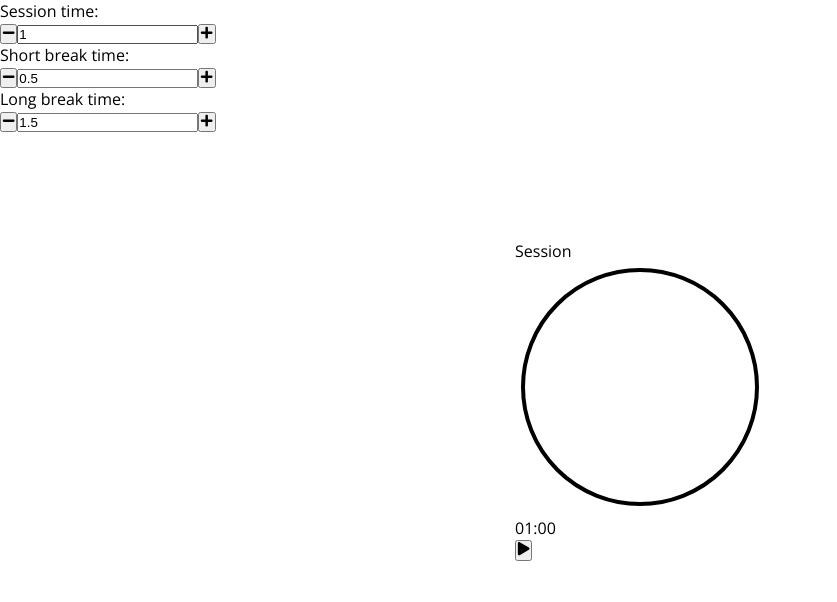
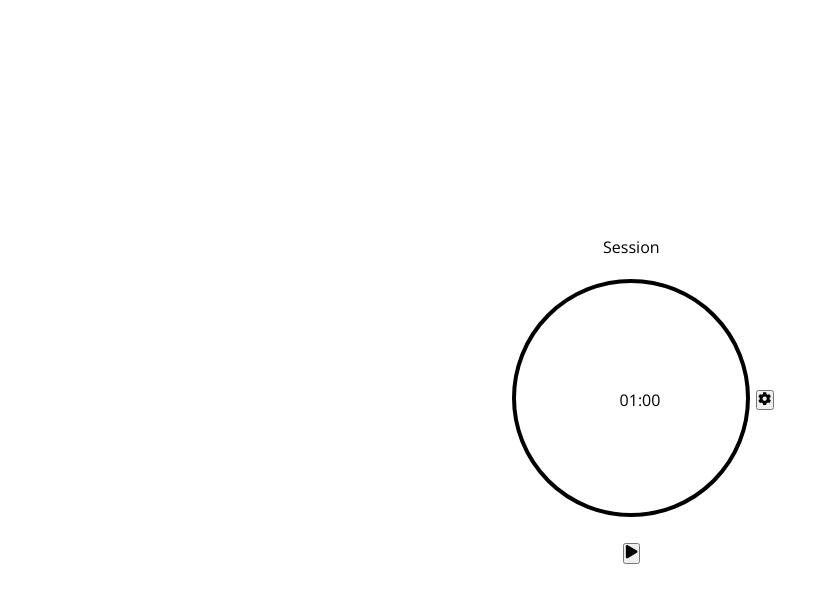
Before and after one commit to marcinjadwizyc/pomodoro, a React (Create React App) app: page / in a window 1280 px wide. Shown: the top 602 px of the page, without its empty margins (0-837 px from the left). Built offline with nearby package versions, Linux system fonts and the light colour scheme.

Commit message:
Basic timer styles

```diff
--- a/src/components/App/App.tsx
+++ b/src/components/App/App.tsx
@@ -1,13 +1,27 @@
+import { useState } from "react";
+import { FaCog } from "react-icons/fa";
 import styles from "./App.module.scss";
 
 import Timer from "../Timer/Timer";
 import Settings from "../Settings/Settings";
+import Btn from "../Btn/Btn";
 
 const App: React.FC = () => {
+  // State
+  const [isSettingsOpen, setIsSettingsOpen] = useState(false);
+
+  // Methods
+  const toggleIsSettingsOpen = () => {
+    setIsSettingsOpen(prevState => !prevState);
+  }
+
   return (
     <div className={styles.container}>
       <Timer />
-      <Settings />
+      { isSettingsOpen ? <Settings /> : null }
+      <Btn action={toggleIsSettingsOpen} title="Open Settings">
+        <FaCog />
+      </Btn>
     </div>
   )
 }
--- a/src/components/Timer/Timer.module.scss
+++ b/src/components/Timer/Timer.module.scss
@@ -4,16 +4,28 @@
 }
 
 .stage {
+	text-align: center;
 }
 
 .progress {
+	margin: 15px 0;
 }
 
 .circle {
+	position: relative;
+	transform: rotate(-90deg) scaleY(-1);
+	transform-origin: center;
+	transition: 1s;
 }
 
 .time {
+	position: absolute;
+	top: 50%;
+	left: 50%;
+	transform: translate(-50%, -50%);
 }
 
 .controls {
+	display: flex;
+	justify-content: center;
 }
```
